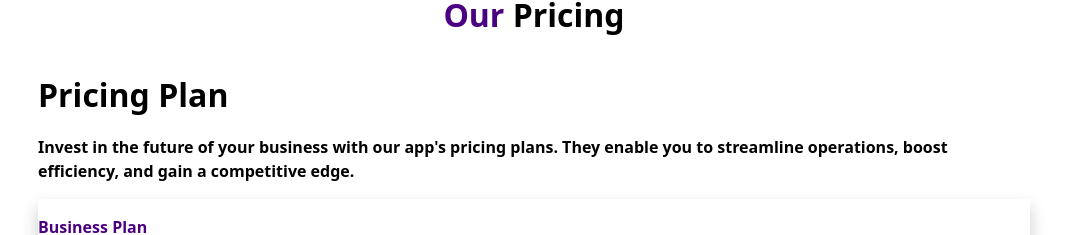
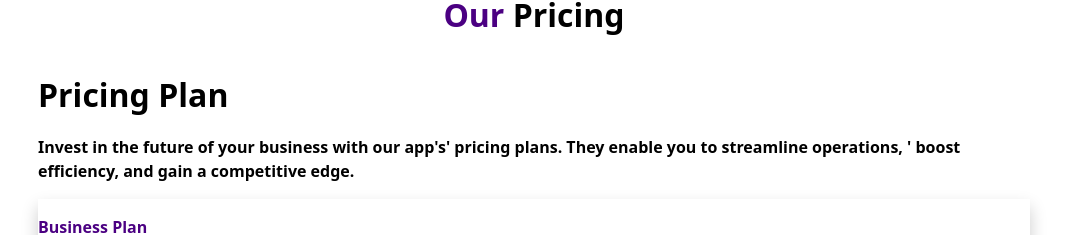
Before and after one commit to BahaaAldein10/Mobster, a Next.js app: page / in a window 1280 px wide. Shown: the part 1929-2164 px from the top of the page, without its empty margins (106-1173 px from the left). Built offline with nearby package versions, Linux system fonts and the light colour scheme.

Commit message:
fix the escaped

```diff
--- a/src/Pages/Pricing.tsx
+++ b/src/Pages/Pricing.tsx
@@ -24,9 +24,9 @@ function Pricing() {
             <div>
               <h1 className="text-2 text-black">Pricing Plan</h1>
               <h2 className="mt-4 text-1 text-black">
-                Invest in the future of your business with our app's pricing
-                plans. They enable you to streamline operations, boost
-                efficiency, and gain a competitive edge.
+                Invest in the future of your business with our app's&apos;
+                pricing plans. They enable you to streamline operations, &apos;
+                boost efficiency, and gain a competitive edge.
               </h2>
             </div>
 
```
